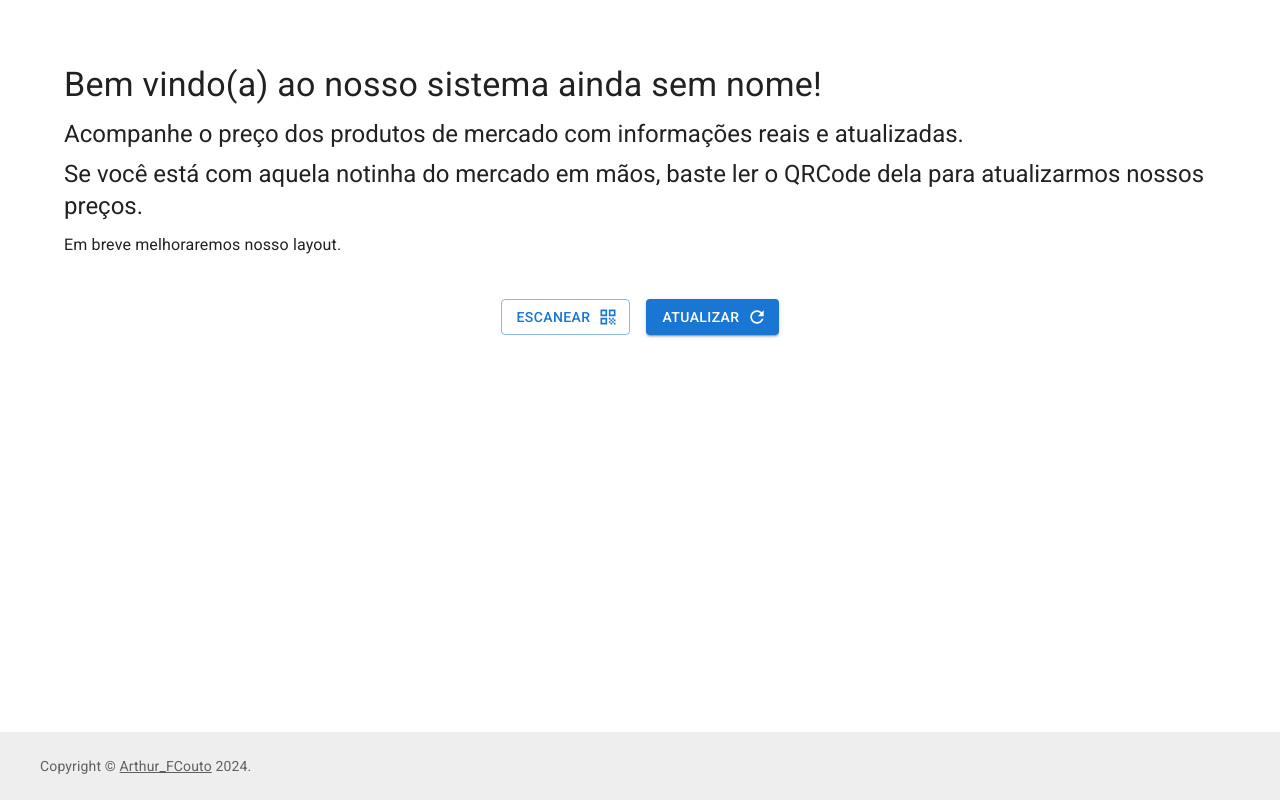
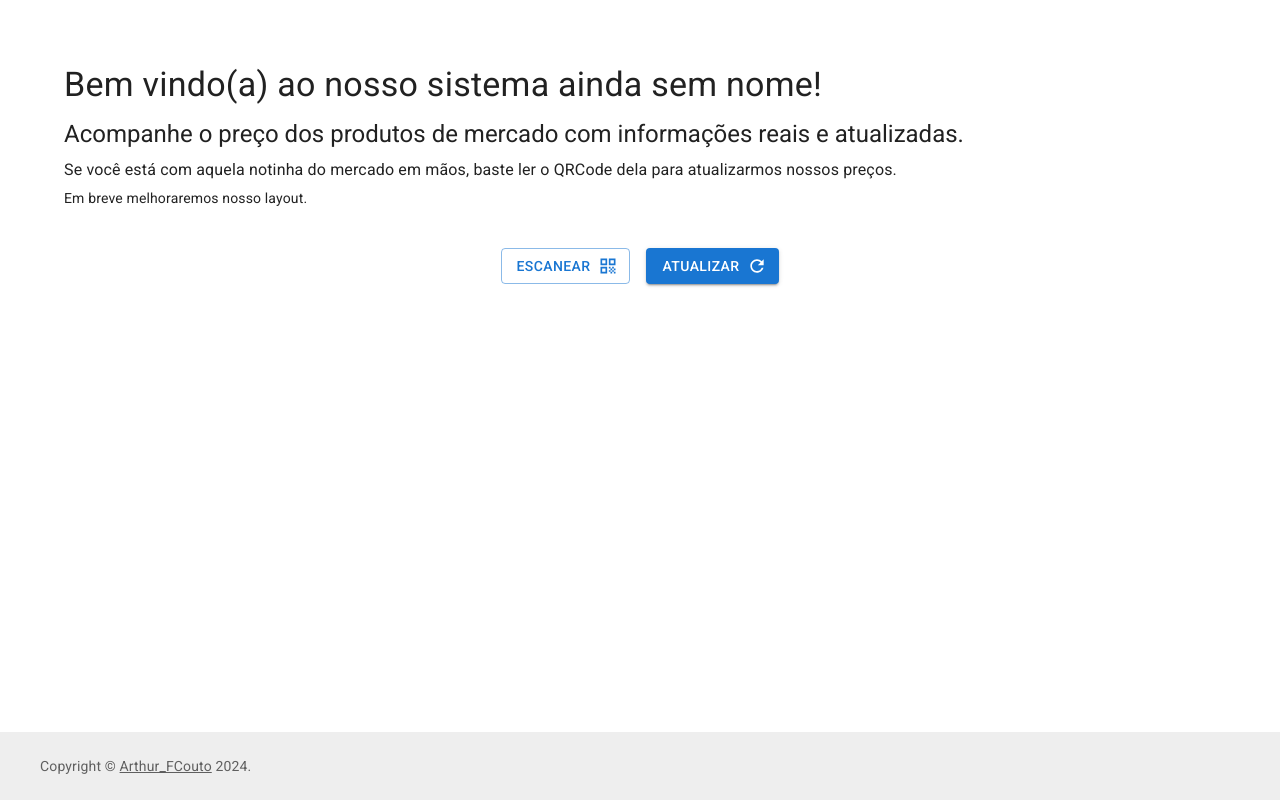
Before and after one commit to ArthurFCouto/react-notinha, a Next.js app: page /home in a window 1280 px wide. Built offline with nearby package versions, Linux system fonts and the light colour scheme.

Commit message:
Correção do último commit

```diff
--- a/src/app/home/page.tsx
+++ b/src/app/home/page.tsx
@@ -129,7 +129,7 @@ export default function Home() {
             const { produto, data, mercado } = preco;
             const key = produto + '_' + mercado;
             if (map[key]) {
-                if (new Date(data) > new Date(map[produto].data)) {
+                if (new Date(data) > new Date(map[key].data)) {
                     map[key] = preco;
                 }
             } else {
@@ -168,13 +168,10 @@ export default function Home() {
 
     return (
         <Box
-            sx={{
-                display: 'flex',
-                flexDirection: 'column',
-                minHeight: '100vh',
-            }}
+            display='flex'
+            flexDirection='column'
+            height='100%'
         >
-            <CssBaseline />
             <Container component='main' sx={{ mt: 8, mb: 2 }} maxWidth='lg'>
                 <Typography variant='h4' gutterBottom>
                     Bem vindo(a) ao nosso sistema ainda sem nome!
@@ -182,10 +179,10 @@ export default function Home() {
                 <Typography variant='h5' gutterBottom>
                     Acompanhe o preço dos produtos de mercado com informações reais e atualizadas.
                 </Typography>
-                <Typography variant='h5' gutterBottom>
+                <Typography variant='body1' gutterBottom>
                     Se você está com aquela notinha do mercado em mãos, baste ler o QRCode dela para atualizarmos nossos preços.
                 </Typography>
-                <Typography variant='subtitle1'>Em breve melhoraremos nosso layout.</Typography>
+                <Typography variant='body2'>Em breve melhoraremos nosso layout.</Typography>
                 <Box
                     display='flex'
                     flexDirection='column'
@@ -252,8 +249,8 @@ export default function Home() {
                             <List sx={{ width: '100%', maxWidth: 500, bgcolor: 'background.paper' }}>
                                 {
                                     prices?.map((price, index) => (
-                                        <>
-                                            <ListItem alignItems='flex-start' key={price.id}>
+                                        <div key={price.id}>
+                                            <ListItem alignItems='flex-start' >
                                                 <ListItemAvatar color='primary'>
                                                     <Avatar>
                                                         <Assignment />
@@ -279,7 +276,7 @@ export default function Home() {
                                             {
                                                 index < prices.length - 1 && <Divider variant='inset' component='li' />
                                             }
-                                        </>
+                                        </div>
                                     ))
                                 }
                             </List>
```
